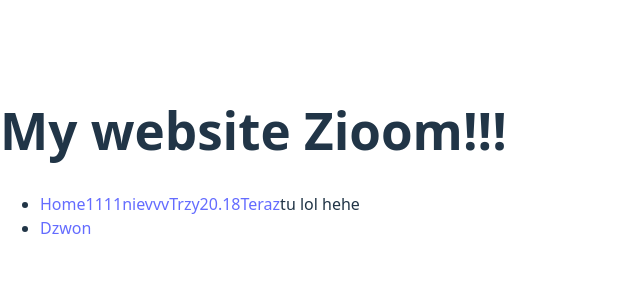
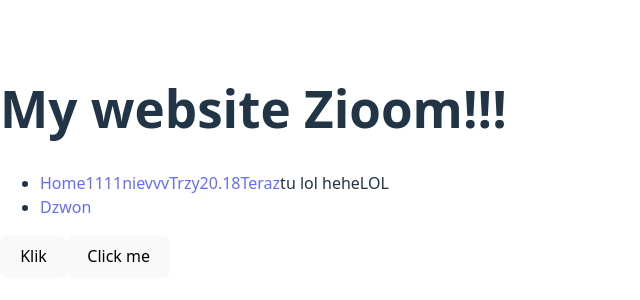
Before and after one commit to daniel638545/website, a React (Vite) app in the folder my-react-app/: page / in a window 1280 px wide. Shown: the part 238-538 px from the top of the page, without its empty margins (0-640 px from the left). Built offline with nearby package versions, Linux system fonts and the light colour scheme.

Commit message:
22Koniecna20.11.2025

```diff
--- a/my-react-app/src/App.jsx
+++ b/my-react-app/src/App.jsx
@@ -1,12 +1,32 @@
 
 // import Header from "./Header" to tez dziala
 import Header from "./Header.jsx"
+import Button from "./Button.jsx"
+
+
+
+
+function Button1(){
+
+    return(<button className="button">Klik</button>);
+}
+//export default Button
+
+
 function App() {
 
   return (
     // <Header></Header> to tez dziala
+    <div>
     <Header/>
+    <Button1/>
+    <Button/>
+    </div>
   )
+
+  // return (
+  //   <Button/>
+  // )
 
 }
 
--- /dev/null
+++ b/my-react-app/src/Button.jsx
@@ -0,0 +1,5 @@
+function Button(){
+
+    return(<button className="button">Click me</button>);
+}
+export default Button
--- a/my-react-app/src/Header.jsx
+++ b/my-react-app/src/Header.jsx
@@ -11,7 +11,7 @@ return(
                     <a href="aaaa#">Home1111nievvvTrzy20.18Teraz</a>
                             tu
                             lol
-                    hehe
+                    heheLOL
                 </li>
 
                 <li>
```
